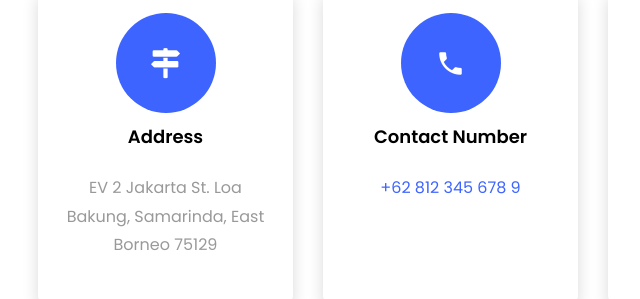
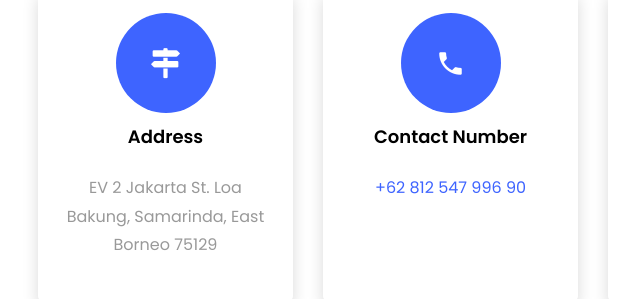
Before and after one commit to amarannr/amarannr.github.io, a plain HTML site: page index.html in a window 1280 px wide. Shown: the part 4441-4740 px from the top of the page, 47-687 px from the left. Drawn offline with Linux system fonts and the light colour scheme; files whose address does not match are found by name.

Commit message:
Update index.html

```diff
--- a/index.html
+++ b/index.html
@@ -420,7 +420,7 @@
           		</div>
           		<div>
 	          		<h3 class="mb-4">Contact Number</h3>
-		            <p><a href="tel://1234567920">+62 812 345 678 9</a></p>
+		            <p><a href="https://api.whatsapp.com/send?phone=6281254799690">+62 812 547 996 90</a></p>
 	            </div>
 	          </div>
           </div>
```
